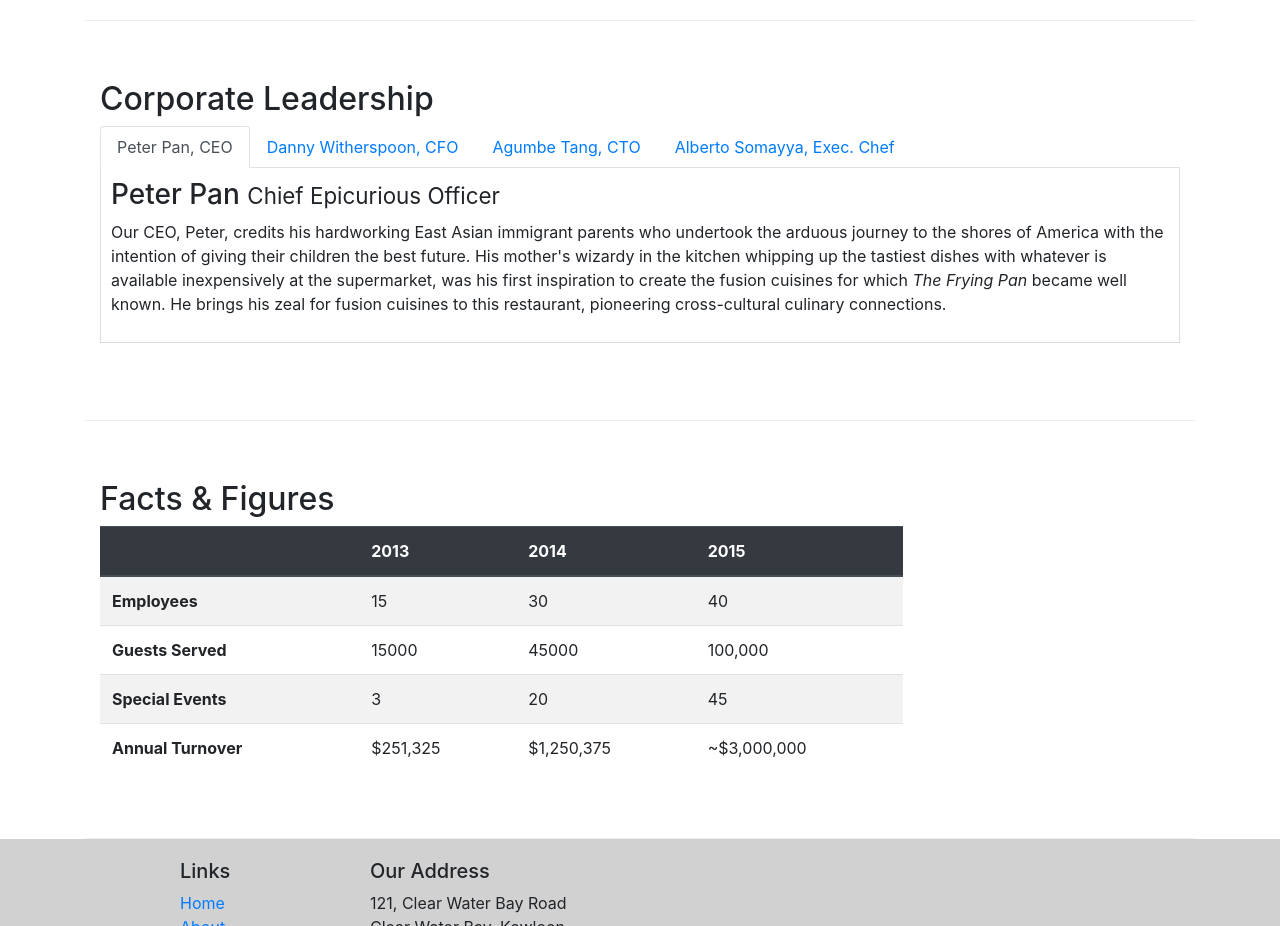
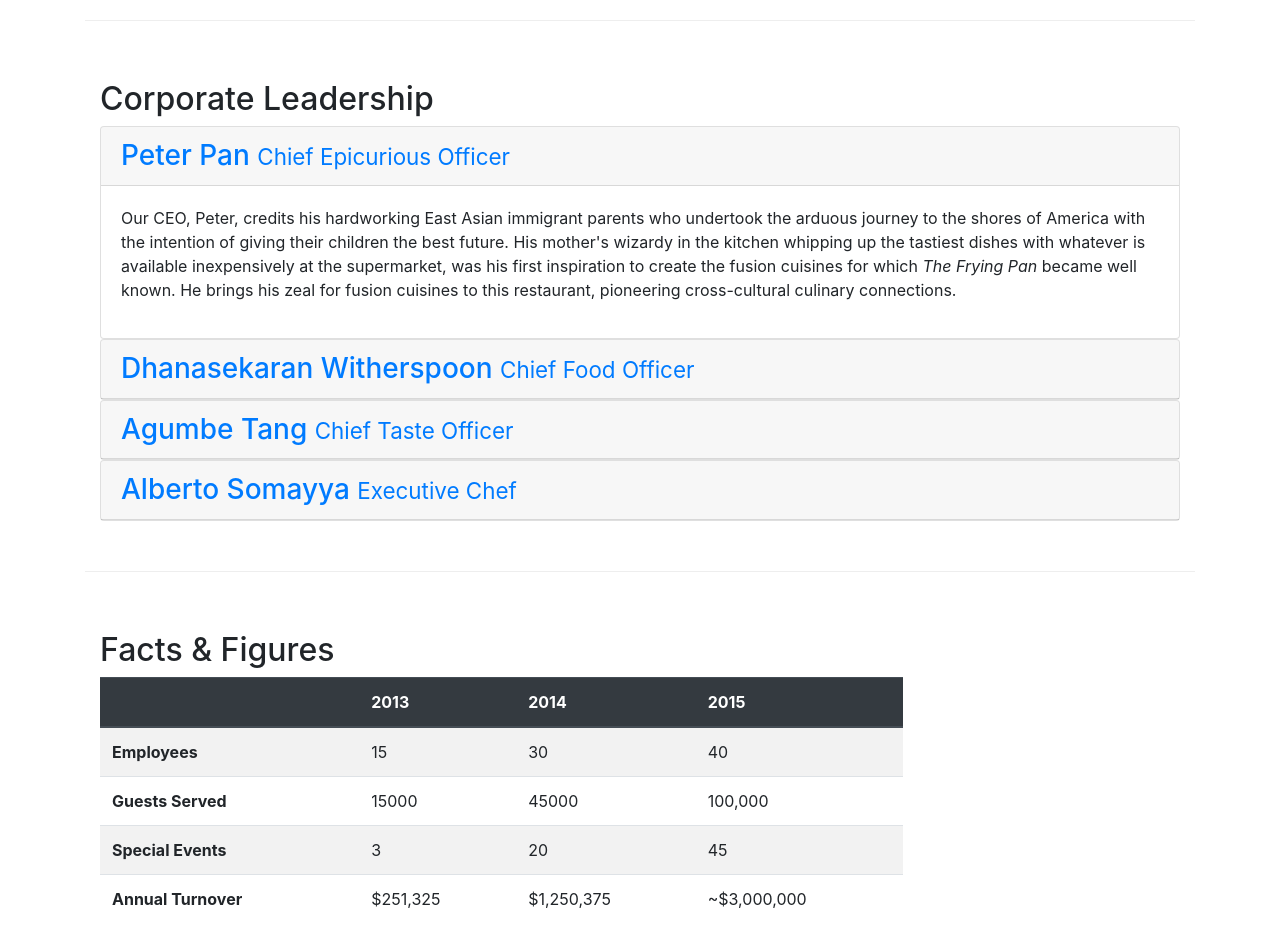
Before and after one commit to s-arslaan/restoranteConFusion, a website: page aboutus.html in a window 1280 px wide. Shown: the part 960-1886 px from the top of the page. Drawn offline with nearby package versions, Linux system fonts and the light colour scheme.

Commit message:
Accordion (replacing NavTabs) BS4

```diff
--- a/aboutus.html
+++ b/aboutus.html
@@ -100,36 +100,59 @@
         <div class="row row-content">
             <div  class="col-12">
                 <h2>Corporate Leadership</h2>
-                <ul class="nav nav-tabs">
-                    <li class="nav-item">
-                        <a class="nav-link active" href="#peter" role="tab" data-toggle="tab">Peter Pan, CEO</a>
-                    </li>
-                    <li class="nav-item">
-                        <a class="nav-link" href="#danny" role="tab" data-toggle="tab">Danny Witherspoon, CFO</a>
-                    </li>
-                    <li class="nav-item">
-                        <a class="nav-link" href="#agumbe" role="tab" data-toggle="tab">Agumbe Tang, CTO</a>
-                    </li>
-                    <li class="nav-item">
-                        <a class="nav-link" href="#alberto" role="tab" data-toggle="tab">Alberto Somayya, Exec. Chef</a>
-                    </li>
-                </ul>
-                <div class="tab-content">
-                    <div role="tabpanel" class="tab-pane fade show active" id="peter">
-                        <h3>Peter Pan <small>Chief Epicurious Officer</small></h3>
-                        <p class="d-none d-sm-block">Our CEO, Peter, credits his hardworking East Asian immigrant parents who undertook the arduous journey to the shores of America with the intention of giving their children the best future. His mother's wizardy in the kitchen whipping up the tastiest dishes with whatever is available inexpensively at the supermarket, was his first inspiration to create the fusion cuisines for which <em>The Frying Pan</em> became well known. He brings his zeal for fusion cuisines to this restaurant, pioneering cross-cultural culinary connections.</p>
+                <!-- Accordion Navigation -->
+                <div id="accordion">
+                    <div class="card">
+                        <div class="card-header" role="tab" id="peterhead">
+                            <h3 class="mb-0">
+                                <a data-toggle="collapse" data-target="#peter" class="text-decoration-none">
+                                Peter Pan <small>Chief Epicurious Officer</small></a>
+                            </h3>
+                        </div>
+                        <div class="collapse show" id="peter" data-parent="#accordion">
+                            <div class="card-body">
+                                <p class="d-none d-sm-block">Our CEO, Peter, credits his hardworking East Asian immigrant parents who undertook the arduous journey to the shores of America with the intention of giving their children the best future. His mother's wizardy in the kitchen whipping up the tastiest dishes with whatever is available inexpensively at the supermarket, was his first inspiration to create the fusion cuisines for which <em>The Frying Pan</em> became well known. He brings his zeal for fusion cuisines to this restaurant, pioneering cross-cultural culinary connections.</p>
+                            </div>
+                        </div>
                     </div>
-                    <div role="tabpanel" class="tab-pane fade" id="danny">
-                        <h3>Dhanasekaran Witherspoon <small>Chief Food Officer</small></h3>
-                        <p class="d-none d-sm-block">Our CFO, Danny, as he is affectionately referred to by his colleagues, comes from a long established family tradition in farming and produce. His experiences growing up on a farm in the Australian outback gave him great appreciation for varieties of food sources. As he puts it in his own words, <em>Everything that runs, wins, and everything that stays, pays!</em></p>
+                    <div class="card">
+                        <div class="card-header" role="tab" id="dannyhead">
+                            <h3 class="mb-0">
+                                <a data-toggle="collapse" data-target="#danny" class="text-decoration-none">
+                                Dhanasekaran Witherspoon <small>Chief Food Officer</small></a>
+                            </h3>
+                        </div>
+                        <div class="collapse" id="danny" data-parent="#accordion">
+                            <div class="card-body">
+                                <p class="d-none d-sm-block">Our CFO, Danny, as he is affectionately referred to by his colleagues, comes from a long established family tradition in farming and produce. His experiences growing up on a farm in the Australian outback gave him great appreciation for varieties of food sources. As he puts it in his own words, <em>Everything that runs, wins, and everything that stays, pays!</em></p>
+                            </div>
+                        </div>
                     </div>
-                    <div role="tabpanel" class="tab-pane fade" id="agumbe">
-                        <h3>Agumbe Tang <small>Chief Taste Officer</small></h3>
-                        <p class="d-none d-sm-block">Blessed with the most discerning gustatory sense, Agumbe, our CTO, personally ensures that every dish that we serve meets his exacting tastes. Our chefs dread the tongue lashing that ensues if their dish does not meet his exacting standards. He lives by his motto, <em>You click only if you survive my lick.</em></p>
+                    <div class="card">
+                        <div class="card-header" role="tab" id="agumbehead">
+                            <h3 class="mb-0">
+                                <a data-toggle="collapse" data-target="#agumbe" class="text-decoration-none">
+                                Agumbe Tang <small>Chief Taste Officer</small></a>
+                            </h3>
+                        </div>
+                        <div class="collapse" id="agumbe" data-parent="#accordion">
+                            <div class="card-body">
+                                <p class="d-none d-sm-block">Blessed with the most discerning gustatory sense, Agumbe, our CTO, personally ensures that every dish that we serve meets his exacting tastes. Our chefs dread the tongue lashing that ensues if their dish does not meet his exacting standards. He lives by his motto, <em>You click only if you survive my lick.</em></p>
+                            </div>
+                        </div>
                     </div>
-                    <div role="tabpanel" class="tab-pane fade" id="alberto">
-                        <h3>Alberto Somayya <small>Executive Chef</small></h3>
-                        <p class="d-none d-sm-block">Award winning three-star Michelin chef with wide International experience having worked closely with whos-who in the culinary world, he specializes in creating mouthwatering Indo-Italian fusion experiences. He says, <em>Put together the cuisines from the two craziest cultures, and you get a winning hit! Amma Mia!</em></p>
+                    <div class="card">
+                        <div class="card-header" role="tab" id="albertphead">
+                            <h3 class="mb-0">
+                                <a data-toggle="collapse" data-target="#alberto" class="text-decoration-none">
+                                Alberto Somayya <small>Executive Chef</small></a>
+                            </h3>
+                        </div>
+                        <div class="collapse" id="alberto" data-parent="#accordion">
+                            <div class="card-body">
+                                <p class="d-none d-sm-block">Award winning three-star Michelin chef with wide International experience having worked closely with whos-who in the culinary world, he specializes in creating mouthwatering Indo-Italian fusion experiences. He says, <em>Put together the cuisines from the two craziest cultures, and you get a winning hit! Amma Mia!</em></p>
+                            </div>
+                        </div>
                     </div>
                 </div>
             </div>
```
Also changed, not shown: Nav Tabs (depricated from about_us).txt (added, +33 -0 lines).
